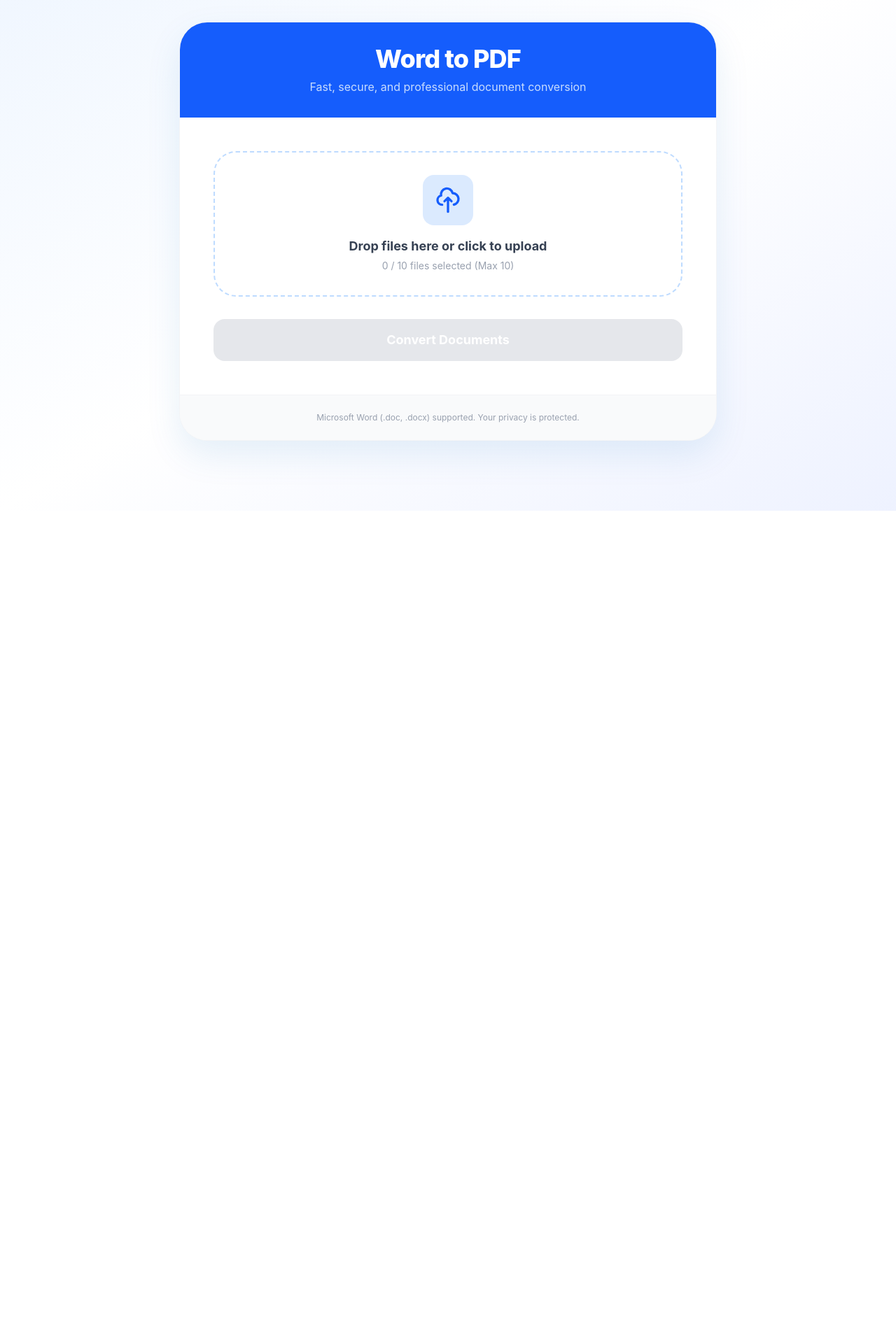
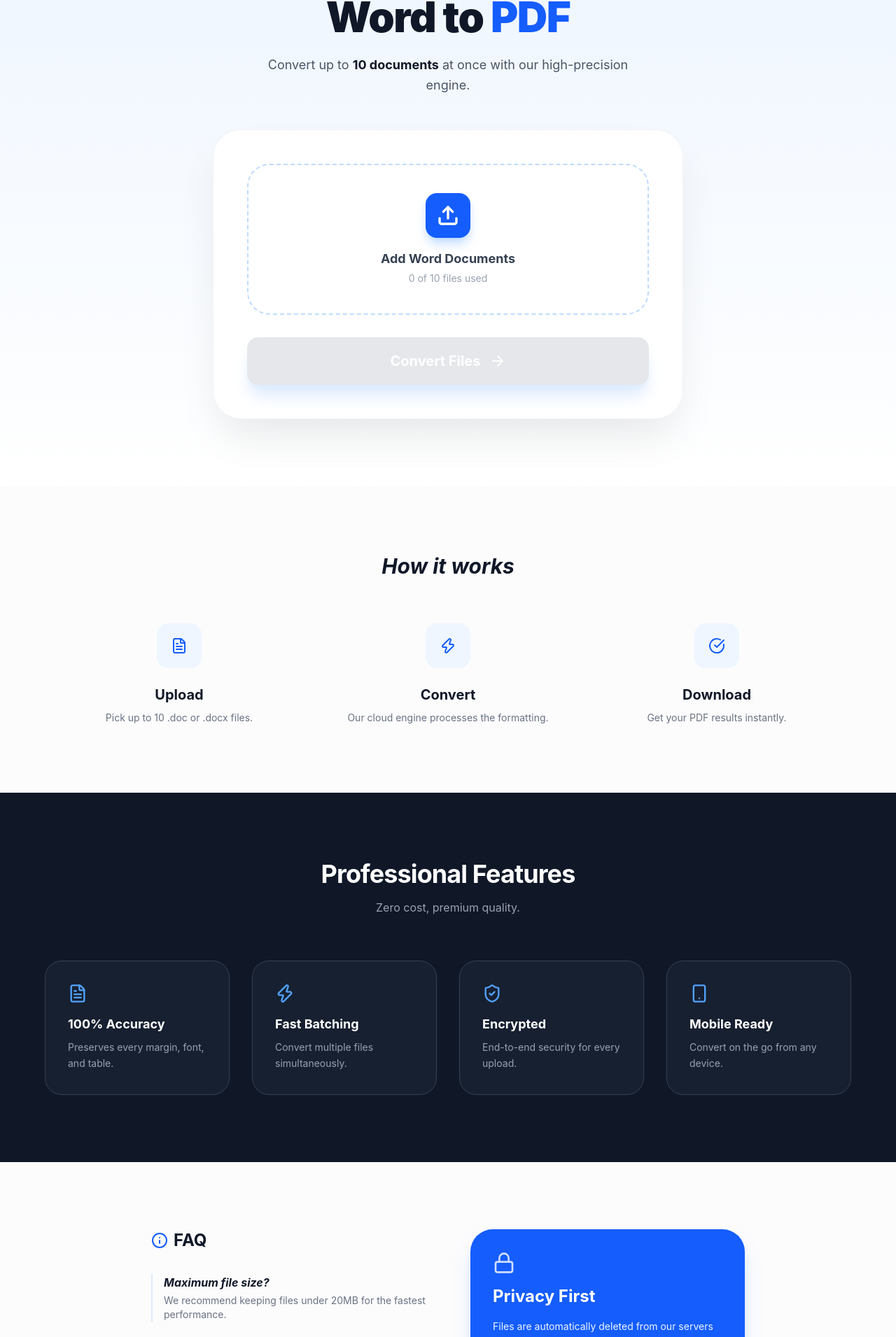
Before and after one commit to therealkratika/word_to_pdf, a React (Vite) app in the folder client/: page / in a window 1280 px wide. Shown: the part 70-1981 px from the top of the page at 70% size. Before the commit the page ends 800 px from the top, so only its background shows below. Built offline with nearby package versions, Linux system fonts and the light colour scheme.

Commit message:
lucide react for better icons

```diff
--- a/client/package.json
+++ b/client/package.json
@@ -11,6 +11,7 @@
   },
   "dependencies": {
     "@tailwindcss/vite": "^4.3.0",
+    "lucide-react": "^1.16.0",
     "react": "^19.2.6",
     "react-dom": "^19.2.6",
     "tailwindcss": "^4.3.0"
--- a/client/src/App.jsx
+++ b/client/src/App.jsx
@@ -1,4 +1,16 @@
 import { useState } from "react";
+import {
+  Upload,
+  FileText,
+  CheckCircle,
+  Zap,
+  ShieldCheck,
+  Smartphone,
+  Trash2,
+  ArrowRight,
+  Info,
+  Lock
+} from "lucide-react";
 import FileCard from "./components/FileCard";
 import DownloadCard from "./components/DownloadCard";
 import Loader from "./components/Loader";
@@ -13,13 +25,11 @@ function App() {
   const handleFileChange = (e) => {
     if (e.target.files) {
       const newSelections = Array.from(e.target.files);
-
       if (files.length + newSelections.length > MAX_FILES) {
-        alert(`You can only convert up to ${MAX_FILES} files at a time.`);
+        alert(`Limit exceeded: You can only convert up to ${MAX_FILES} files at once.`);
         e.target.value = null;
         return;
       }
-
       setFiles((prev) => [...prev, ...newSelections]);
       setDownloadLinks([]);
       e.target.value = null;
@@ -32,11 +42,8 @@ function App() {
 
   const handleUpload = async () => {
     if (files.length === 0) return;
-
     const formData = new FormData();
-    files.forEach((file) => {
-      formData.append("files", file);
-    });
+    files.forEach((file) => formData.append("files", file));
 
     setLoading(true);
     try {
@@ -44,125 +51,90 @@ function App() {
         method: "POST",
         body: formData,
       });
-
       const data = await response.json();
-
       if (data.success) {
         setDownloadLinks(data.files);
       } else {
-        alert("Conversion failed. Please try again.");
+        alert("Conversion failed.");
       }
     } catch (error) {
       console.error(error);
-      alert("Server error. Please check your connection.");
+      alert("Server error.");
     } finally {
       setLoading(false);
     }
   };
 
   return (
-    <div className="min-h-screen bg-gradient-to-br from-blue-50 via-white to-indigo-50 flex items-center justify-center p-4 md:p-10">
-      <div className="bg-white w-full max-w-3xl rounded-[2.5rem] shadow-[0_20px_50px_rgba(8,_112,_184,_0.1)] overflow-hidden border border-gray-100">
+    <div className="min-h-screen bg-[#fcfcfd] text-gray-900 font-sans">
 
-        {/* Header Section */}
-        <div className="bg-blue-600 p-8 text-white text-center">
-          <h1 className="text-4xl font-extrabold tracking-tight mb-2">Word to PDF</h1>
-          <p className="text-blue-100 opacity-90">Fast, secure, and professional document conversion</p>
+      {/* 1. HERO & CONVERTER SECTION */}
+      <section className="pt-16 pb-24 px-6 bg-gradient-to-b from-blue-50 to-white">
+        <div className="max-w-4xl mx-auto text-center mb-12">
+          <h1 className="text-5xl md:text-6xl font-black text-gray-900 mb-6 tracking-tight">
+            Word to <span className="text-blue-600">PDF</span>
+          </h1>
+          <p className="text-lg text-gray-600 max-w-xl mx-auto leading-relaxed">
+            Convert up to <span className="font-bold text-gray-900">{MAX_FILES} documents</span> at once with our high-precision engine.
+          </p>
         </div>
 
+        <div className="max-w-2xl mx-auto bg-white rounded-[2.5rem] shadow-[0_32px_64px_-15px_rgba(0,0,0,0.1)] border border-gray-100 overflow-hidden">
           <div className="p-8 md:p-12">
-          {/* Upload Area */}
             <div className="mb-8">
               <label className={`
-              flex flex-col items-center w-full p-8 border-2 border-dashed rounded-[2rem] transition-all cursor-pointer
-              ${files.length >= MAX_FILES
-                ? 'border-gray-200 bg-gray-50 cursor-not-allowed'
-                : 'border-blue-200 hover:border-blue-400 hover:bg-blue-50/50 group'}
+                flex flex-col items-center w-full p-10 border-2 border-dashed rounded-[2rem] transition-all cursor-pointer
+                ${files.length >= MAX_FILES ? 'border-gray-200 bg-gray-50' : 'border-blue-200 hover:bg-blue-50/50 group'}
               `}>
-              <input
-                type="file"
-                accept=".doc,.docx"
-                multiple
-                disabled={files.length >= MAX_FILES}
-                onChange={handleFileChange}
-                className="hidden"
-              />
-
-              <div className={`p-4 rounded-2xl mb-4 transition-transform ${files.length >= MAX_FILES ? 'bg-gray-200 text-gray-400' : 'bg-blue-100 text-blue-600 group-hover:scale-110'}`}>
-                <svg xmlns="http://www.w3.org/2000/svg" className="h-10 w-10" fill="none" viewBox="0 0 24 24" stroke="currentColor">
-                  <path strokeLinecap="round" strokeLinejoin="round" strokeWidth={2} d="M7 16a4 4 0 01-.88-7.903A5 5 0 1115.9 6L16 6a5 5 0 011 9.9M15 13l-3-3m0 0l-3 3m3-3v12" />
-                </svg>
+                <input type="file" accept=".doc,.docx" multiple onChange={handleFileChange} className="hidden" disabled={files.length >= MAX_FILES} />
+                <div className="bg-blue-600 text-white p-4 rounded-2xl mb-4 shadow-lg shadow-blue-200">
+                  <Upload size={32} strokeWidth={2.5} />
                 </div>
-
-              <div className="text-center">
-                <p className="text-lg font-bold text-gray-700">
-                  {files.length >= MAX_FILES ? "Limit Reached" : "Drop files here or click to upload"}
-                </p>
-                <p className={`text-sm mt-1 ${files.length >= MAX_FILES ? 'text-red-500 font-semibold' : 'text-gray-400'}`}>
-                   {files.length} / {MAX_FILES} files selected (Max 10)
-                </p>
-              </div>
+                <span className="text-gray-700 font-bold text-lg">
+                  {files.length >= MAX_FILES ? "Limit Reached" : "Add Word Documents"}
+                </span>
+                <span className="text-gray-400 text-sm mt-1">{files.length} of {MAX_FILES} files used</span>
               </label>
             </div>
 
-          {/* Action Button */}
             <button
               onClick={handleUpload}
               disabled={loading || files.length === 0}
-            className="w-full bg-blue-600 text-white py-4 rounded-2xl text-lg font-bold shadow-lg shadow-blue-200 hover:bg-blue-700 active:scale-[0.98] disabled:bg-gray-200 disabled:shadow-none transition-all flex items-center justify-center gap-3"
+              className="w-full bg-blue-600 text-white py-5 rounded-2xl text-xl font-bold shadow-xl shadow-blue-100 hover:bg-blue-700 active:scale-95 disabled:bg-gray-200 transition-all flex items-center justify-center gap-3"
             >
-            {loading ? (
+              {loading ? "Processing..." : (
                 <>
-                <div className="w-5 h-5 border-2 border-white/30 border-t-white rounded-full animate-spin" />
-                Processing...
+                  <span>Convert Files</span>
+                  <ArrowRight size={24} />
                 </>
-            ) : (
-              `Convert ${files.length > 0 ? files.length : ''} ${files.length === 1 ? 'Document' : 'Documents'}`
               )}
             </button>
 
-          {/* List of Files */}
+            {loading && <div className="mt-8"><Loader /></div>}
+
             {!loading && files.length > 0 && (
-            <div className="mt-10 animate-in fade-in slide-in-from-bottom-4 duration-500">
+              <div className="mt-10">
                 <div className="flex justify-between items-center mb-4">
-                <h2 className="text-lg font-bold text-gray-800">Queue</h2>
-                <button
-                  onClick={() => setFiles([])}
-                  className="text-xs font-semibold text-red-500 hover:underline"
-                >
-                  Clear All
+                    <h2 className="text-sm uppercase tracking-widest font-bold text-gray-400">Queue</h2>
+                    <button onClick={() => setFiles([])} className="text-red-500 hover:text-red-600 flex items-center gap-1 text-xs font-bold">
+                        <Trash2 size={14} /> Clear
                     </button>
                 </div>
-              <div className="grid gap-3">
+                <div className="space-y-3">
                   {files.map((file, index) => (
-                  <FileCard
-                    key={`${file.name}-${index}`}
-                    file={file}
-                    onRemove={() => removeFile(index)}
-                  />
+                    <FileCard key={index} file={file} onRemove={() => removeFile(index)} />
                   ))}
                 </div>
               </div>
             )}
 
-          {/* Loader Overlay for active work */}
-          {loading && (
-            <div className="mt-10 flex flex-col items-center">
-                <Loader />
-                <p className="text-gray-500 mt-4 animate-pulse text-sm">Converting your documents, please wait...</p>
+            {downloadLinks.length > 0 && (
+              <div className="mt-10 p-6 bg-green-50 rounded-[2rem] border border-green-100">
+                <div className="flex items-center gap-2 mb-4 text-green-800">
+                    <CheckCircle size={20} />
+                    <h2 className="text-lg font-bold">Ready for Download</h2>
                 </div>
-          )}
-
-          {/* Download Section */}
-          {downloadLinks.length > 0 && (
-            <div className="mt-10 p-6 bg-emerald-50 rounded-[2rem] border border-emerald-100 animate-in zoom-in-95 duration-300">
-              <div className="flex items-center gap-2 mb-4">
-                <div className="bg-emerald-500 p-1.5 rounded-full">
-                    <svg className="w-4 h-4 text-white" fill="none" stroke="currentColor" viewBox="0 0 24 24"><path strokeLinecap="round" strokeLinejoin="round" strokeWidth="3" d="M5 13l4 4L19 7"></path></svg>
-                </div>
-                <h2 className="text-lg font-bold text-emerald-900">Ready for Download</h2>
-              </div>
-              <div className="grid gap-3">
+                <div className="space-y-3">
                   {downloadLinks.map((file, index) => (
                     <DownloadCard key={index} file={file} />
                   ))}
@@ -170,14 +142,87 @@ function App() {
               </div>
             )}
           </div>
+        </div>
+      </section>
 
-        {/* Footer info */}
-        <div className="p-6 bg-gray-50 border-t border-gray-100 text-center">
-            <p className="text-xs text-gray-400">Microsoft Word (.doc, .docx) supported. Your privacy is protected.</p>
+      {/* 2. HOW IT WORKS */}
+      <section className="py-24 px-6 max-w-6xl mx-auto">
+        <h2 className="text-3xl font-bold text-center mb-16 italic">How it works</h2>
+        <div className="grid md:grid-cols-3 gap-12">
+          <Step icon={<FileText className="text-blue-600" />} title="Upload" desc="Pick up to 10 .doc or .docx files." />
+          <Step icon={<Zap className="text-blue-600" />} title="Convert" desc="Our cloud engine processes the formatting." />
+          <Step icon={<CheckCircle className="text-blue-600" />} title="Download" desc="Get your PDF results instantly." />
+        </div>
+      </section>
+
+      {/* 3. FEATURES GRID */}
+      <section className="py-24 bg-gray-900 text-white px-6">
+        <div className="max-w-6xl mx-auto">
+          <div className="text-center mb-16">
+            <h2 className="text-4xl font-bold mb-4 tracking-tight">Professional Features</h2>
+            <p className="text-gray-400">Zero cost, premium quality.</p>
+          </div>
+          <div className="grid md:grid-cols-2 lg:grid-cols-4 gap-8">
+            <FeatureBox icon={<FileText size={28} />} title="100% Accuracy" desc="Preserves every margin, font, and table." />
+            <FeatureBox icon={<Zap size={28} />} title="Fast Batching" desc="Convert multiple files simultaneously." />
+            <FeatureBox icon={<ShieldCheck size={28} />} title="Encrypted" desc="End-to-end security for every upload." />
+            <FeatureBox icon={<Smartphone size={28} />} title="Mobile Ready" desc="Convert on the go from any device." />
           </div>
         </div>
+      </section>
+
+      {/* 4. FAQ & PRIVACY */}
+      <section className="py-24 px-6 max-w-4xl mx-auto">
+        <div className="grid md:grid-cols-2 gap-16">
+            <div>
+                <h2 className="text-2xl font-bold mb-8 flex items-center gap-2">
+                    <Info className="text-blue-600" /> FAQ
+                </h2>
+                <div className="space-y-6">
+                    <FAQItem q="Maximum file size?" a="We recommend keeping files under 20MB for the fastest performance." />
+                    <FAQItem q="Is it really free?" a="Yes! No watermarks, no sign-ups, no hidden fees." />
+                </div>
+            </div>
+            <div className="bg-blue-600 rounded-[2rem] p-8 text-white shadow-xl shadow-blue-200">
+                <Lock className="mb-4 opacity-80" size={32} />
+                <h2 className="text-2xl font-bold mb-4">Privacy First</h2>
+                <p className="text-blue-50 text-sm leading-relaxed">
+                    Files are automatically deleted from our servers 60 minutes after conversion. We never share your data.
+                </p>
+            </div>
+        </div>
+      </section>
+
+      <footer className="py-12 border-t border-gray-100 text-center text-gray-400 text-sm">
+        <p>© {new Date().getFullYear()} WordToPDF Pro</p>
+      </footer>
     </div>
   );
 }
 
+const Step = ({ icon, title, desc }) => (
+    <div className="text-center group">
+        <div className="w-16 h-16 bg-blue-50 rounded-2xl flex items-center justify-center mx-auto mb-6 group-hover:bg-blue-100 transition-colors">
+            {icon}
+        </div>
+        <h3 className="text-xl font-bold mb-2">{title}</h3>
+        <p className="text-gray-500 text-sm leading-relaxed">{desc}</p>
+    </div>
+);
+
+const FeatureBox = ({ icon, title, desc }) => (
+  <div className="bg-gray-800/50 p-8 rounded-3xl border border-gray-700 hover:border-blue-500 transition-all hover:-translate-y-1">
+    <div className="text-blue-400 mb-4">{icon}</div>
+    <h3 className="font-bold text-lg mb-2">{title}</h3>
+    <p className="text-gray-400 text-sm leading-relaxed">{desc}</p>
+  </div>
+);
+
+const FAQItem = ({ q, a }) => (
+  <div className="border-l-2 border-blue-100 pl-4">
+    <h4 className="font-bold text-gray-900 mb-1 italic">{q}</h4>
+    <p className="text-gray-500 text-sm">{a}</p>
+  </div>
+);
+
 export default App;
```
Also changed, not shown: 1 other file (tests, documents, lock files or other folders). Lines whose indentation alone changed are shown as unchanged.
